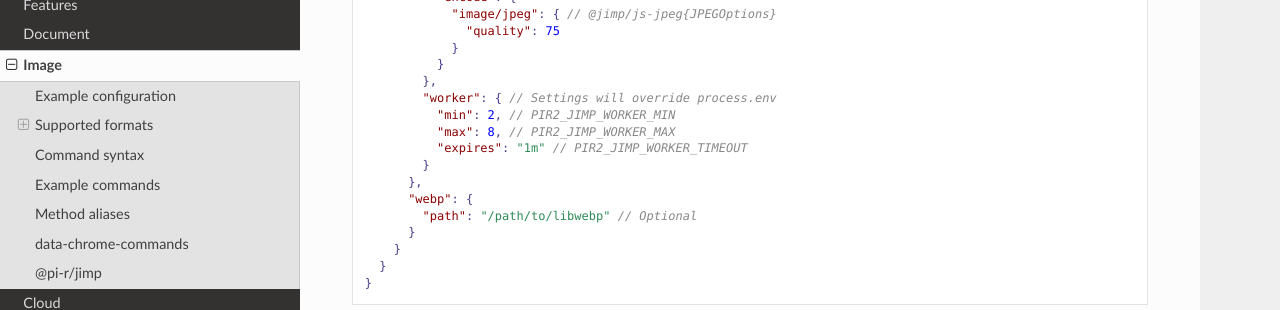
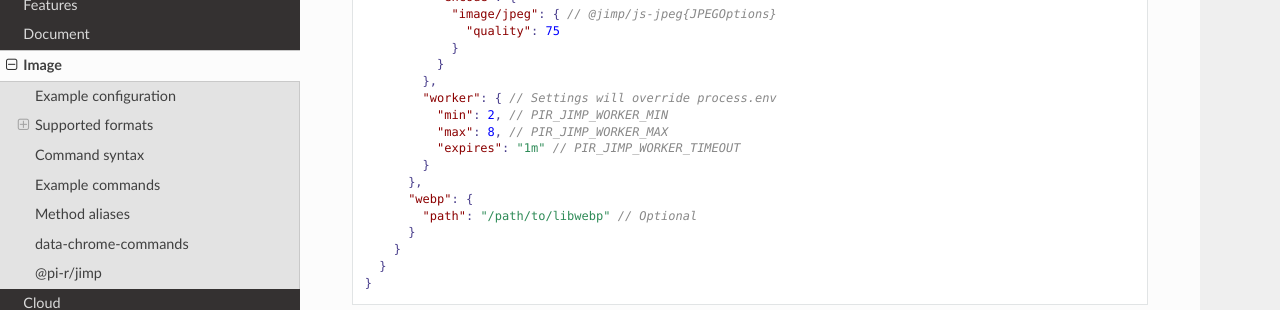
Before and after one commit to anpham6/chrome-docs, a Sphinx documentation site: the page built from source/image/index.rst, in a window 1280 px wide and 900 px high, scrolled down 558 px. Shown: the part 152-462 px from the top of the window. Built offline with Sphinx 7.4.7 and the Read the Docs theme 3.1.0, drawn with Linux system fonts in a browser that asks for light colours.

```diff
--- a/source/image/index.rst
+++ b/source/image/index.rst
@@ -37,9 +37,9 @@ Example configuration
             }
           },
           "worker": { // Settings will override process.env
-            "min": 2, // PIR2_JIMP_WORKER_MIN
-            "max": 8, // PIR2_JIMP_WORKER_MAX
-            "expires": "1m" // PIR2_JIMP_WORKER_TIMEOUT
+            "min": 2, // PIR_JIMP_WORKER_MIN
+            "max": 8, // PIR_JIMP_WORKER_MAX
+            "expires": "1m" // PIR_JIMP_WORKER_TIMEOUT
           }
         },
         "webp": {
--- a/source/modules/core.rst
+++ b/source/modules/core.rst
@@ -151,7 +151,7 @@ Interface
   }
 
   interface IWorkerGroup {
-      [Symbol.iterator](): IteratorObject<IWorkerChannel, BuiltinIteratorReturn>;
+      [Symbol.iterator](): IterableIterator<IWorkerChannel>;
       add(name: string, item: IWorkerChannel, priority?: number): this;
       get(name: string, force?: boolean | number): IWorkerChannel | undefined;
       delete(name: string | IWorkerChannel): boolean;
@@ -175,7 +175,7 @@ Interface
   }
 
   interface IWorkerChannel extends EventEmitter {
-      [Symbol.iterator](): IteratorObject<Worker, BuiltinIteratorReturn>;
+      [Symbol.iterator](): IterableIterator<Worker>;
       sendObject(data: unknown, transferList?: TransferListItem[], callback?: WorkerChannelResponse<unknown>, ...returnArgs: unknown[]): Worker;
       sendBuffer(data: Buffer, shared?: boolean, callback?: WorkerChannelResponse<unknown>, ...returnArgs: unknown[]): Worker | null;
       send(data: unknown, transferList?: TransferListItem[]): Promise<unknown>;
--- a/source/references.rst
+++ b/source/references.rst
@@ -165,7 +165,6 @@ TypeScript
 
 https://github.com/microsoft/TypeScript/blob/main/src/lib/es2015.iterable.d.ts
   | `IteratorObject <search.html?q=IteratorObject>`_
-  | `BuiltinIteratorReturn <search.html?q=BuiltinIteratorReturn>`_
 
 .. _references-mdn:
 
--- a/source/task/index.rst
+++ b/source/task/index.rst
@@ -76,7 +76,7 @@ Renaming files with *Gulp* is not recommended since it will not appear in the ou
 
   gulp.task("default", gulp.series("minify"));
 
-.. caution:: ``src`` :alt:`(temp)` and ``dest`` :alt:`(original)` always read and write to the current directory.
+.. caution:: ``src`` :alt:`(temp)` and ``dest`` :alt:`(original)` always read and write to the current asset directory.
 
 data-chrome-tasks
 =================
```
